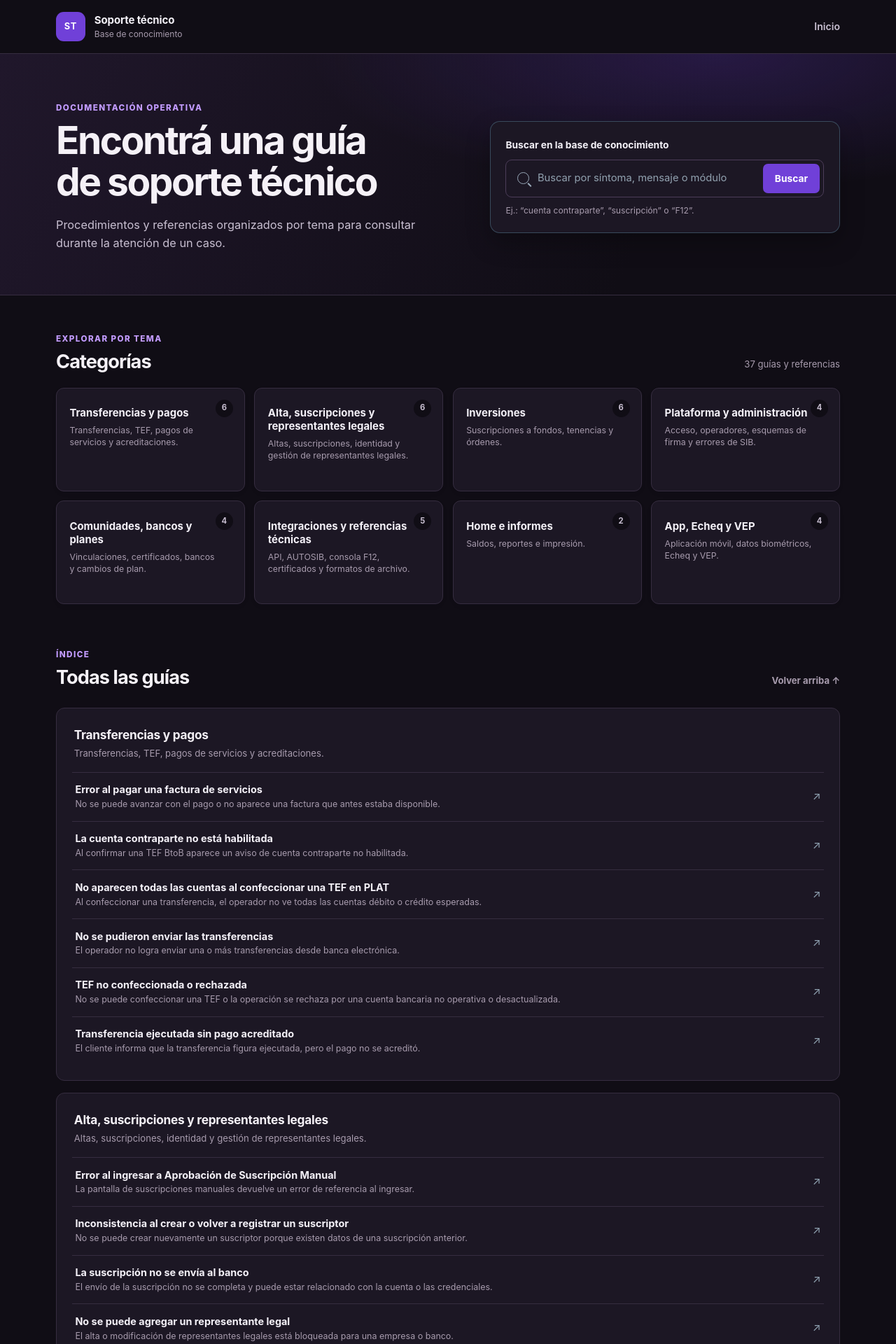
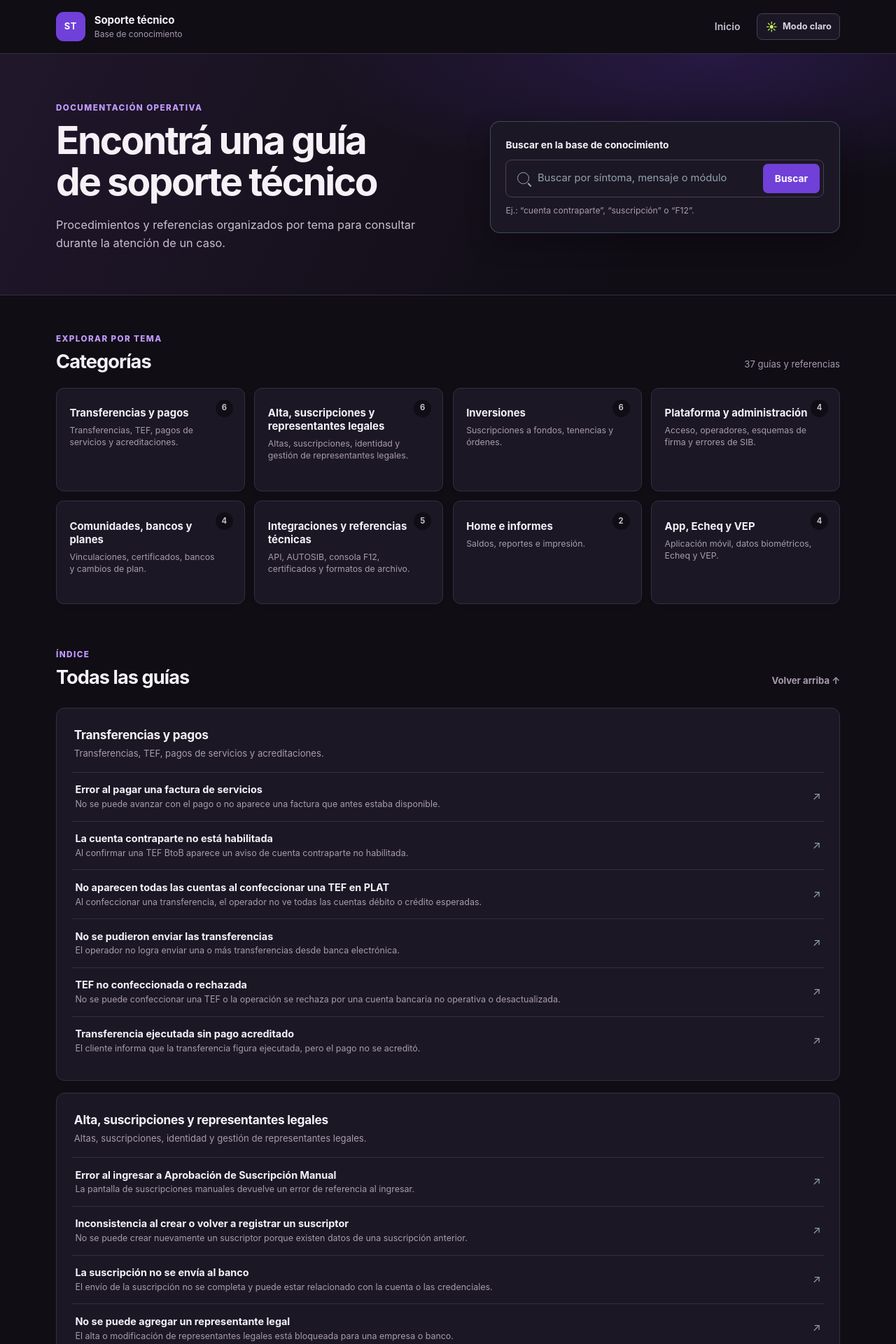
Before and after one commit to Franklizcano/kevin-web, a Jekyll site: the page built from index.html, in a window 1280 px wide. Shown: the top 1920 px of the page at 70% size. Built offline with Jekyll 4.4.1, drawn with Linux system fonts in a browser that asks for light colours.

Commit message:
Add light and dark theme toggle

```diff
--- a/_layouts/default.html
+++ b/_layouts/default.html
@@ -4,8 +4,18 @@
     <meta charset="utf-8">
     <meta name="viewport" content="width=device-width, initial-scale=1">
     <meta name="description" content="{{ page.summary | default: site.description | escape }}">
-    <meta name="theme-color" content="#f4f6f8">
+    <meta name="theme-color" content="#100d15">
     <title>{% if page.title %}{{ page.title | escape }} · {% endif %}{{ site.title | escape }}</title>
+    <script>
+      try {
+        const savedTheme = localStorage.getItem("support-theme");
+        if (savedTheme === "light" || savedTheme === "dark") {
+          document.documentElement.dataset.theme = savedTheme;
+        }
+      } catch (error) {
+        document.documentElement.dataset.theme = "dark";
+      }
+    </script>
     <link rel="stylesheet" href="{{ '/assets/css/site.css' | relative_url }}">
     <link rel="icon" href="{{ '/favicon.svg' | relative_url }}" type="image/svg+xml">
   </head>
@@ -25,6 +35,10 @@
           {% if page.layout == 'article' %}
             <a class="nav-back" href="{{ '/' | relative_url }}#categorias">Categorías</a>
           {% endif %}
+          <button class="theme-toggle" id="theme-toggle" type="button" aria-pressed="false">
+            <span class="theme-toggle-icon" aria-hidden="true">☀</span>
+            <span class="theme-toggle-label">Modo claro</span>
+          </button>
         </nav>
       </div>
     </header>
@@ -39,5 +53,6 @@
         <span>Guías y referencias de consulta</span>
       </div>
     </footer>
+    <script src="{{ '/assets/js/theme.js' | relative_url }}" defer></script>
   </body>
 </html>
--- a/assets/css/site.css
+++ b/assets/css/site.css
@@ -21,6 +21,25 @@
 }
 
 * { box-sizing: border-box; }
+
+:root[data-theme="light"] {
+  color-scheme: light;
+  --ink: #261d2e;
+  --ink-soft: #42384b;
+  --muted: #766c80;
+  --muted-dark: #5d5268;
+  --line: #e4ddec;
+  --line-strong: #cfc3dc;
+  --paper: #ffffff;
+  --canvas: #f7f4fa;
+  --canvas-soft: #eee8f5;
+  --navy: #261d2e;
+  --navy-fill: #7040d8;
+  --blue: #7040b6;
+  --blue-soft: #f1ebf8;
+  --lime: #4b6e00;
+  --shadow: 0 14px 34px rgba(38, 29, 46, .09);
+}
 
 html {
   scroll-behavior: smooth;
@@ -58,7 +77,7 @@ a:focus-visible, button:focus-visible, input:focus-visible {
   position: relative;
   z-index: 5;
   border-bottom: 1px solid var(--line);
-  background: rgba(16, 13, 21, .96);
+  background: var(--canvas);
 }
 .site-header-inner, .site-footer-inner {
   width: min(1120px, calc(100% - 3rem));
@@ -96,12 +115,36 @@ a:focus-visible, button:focus-visible, input:focus-visible {
   font-weight: 600;
 }
 .header-nav a:hover { color: var(--blue); }
+.theme-toggle {
+  display: inline-flex;
+  align-items: center;
+  justify-content: center;
+  gap: .45rem;
+  min-height: 38px;
+  padding: .4rem .7rem;
+  border: 1px solid var(--line-strong);
+  border-radius: 8px;
+  color: var(--ink-soft);
+  background: var(--paper);
+  font: inherit;
+  font-size: .8rem;
+  font-weight: 650;
+  white-space: nowrap;
+  cursor: pointer;
+}
+.theme-toggle:hover { border-color: var(--blue); color: var(--blue); }
+.theme-toggle-icon { color: var(--lime); font-size: 1rem; line-height: 1; }
 
 .hero {
   background:
     radial-gradient(ellipse at 80% 0%, rgba(112, 64, 216, .24), transparent 40%),
     linear-gradient(115deg, #20172b 0%, #100d15 72%);
   border-bottom: 1px solid var(--line);
+}
+:root[data-theme="light"] .hero {
+  background:
+    radial-gradient(ellipse at 82% 0%, rgba(112, 64, 216, .12), transparent 42%),
+    linear-gradient(115deg, #f1eafa 0%, #faf8fc 72%);
 }
 .hero-inner {
   width: min(1120px, calc(100% - 3rem));
@@ -398,72 +441,6 @@ a:focus-visible, button:focus-visible, input:focus-visible {
 .article-content h3 { margin: 1.35rem 0 .5rem; color: var(--ink); font-size: 1rem; }
 .article-content p, .article-content li { color: var(--ink-soft); font-size: .94rem; }
 .article-content p { margin: .6rem 0; }
-.article-content ul, .article-content ol { padding-left: 1.35rem; }
-.article-content li { padding-left: .2rem; margin: .42rem 0; }
-.article-content li::marker { color: var(--lime); }
-.article-content a { text-decoration: underline; text-decoration-color: #8c68c8; text-underline-offset: 3px; }
-.article-content blockquote {
-  margin: 1rem 0;
-  padding: .65rem 1rem;
-  border-left: 3px solid var(--lime);
-  border-radius: 0 7px 7px 0;
-  background: var(--blue-soft);
-  color: var(--muted-dark);
-}
-.related-articles {
-  margin-top: 2rem;
-  padding: 1rem 1.1rem;
-  border: 1px solid var(--line);
-  border-radius: 10px;
-  background: var(--canvas-soft);
-}
-.related-articles h2 { margin: 0 0 .55rem; color: var(--navy); font-size: .9rem; }
-.related-articles ul { display: grid; grid-template-columns: repeat(2, minmax(0, 1fr)); gap: .3rem 1rem; margin: 0; padding: 0; list-style: none; }
-.related-articles li a { font-size: .82rem; }
-.back-link { display: inline-block; margin-top: 1.4rem; font-size: .84rem; font-weight: 650; }
-
-.site-footer { border-top: 1px solid var(--line); background: #17111d; }
-.site-footer-inner { min-height: 64px; gap: 1rem; color: var(--muted); font-size: .75rem; }
-
-@media (max-width: 900px) {
-  .hero-inner { grid-template-columns: 1fr; gap: 2rem; padding-top: 3.2rem; }
-  .search-form { max-width: 680px; }
-  .category-grid { grid-template-columns: repeat(2, minmax(0, 1fr)); }
-}
-
-@media (max-width: 580px) {
-  .site-header-inner, .site-footer-inner, .hero-inner, .content-width, .article-shell {
-    width: min(100% - 1.5rem, 1120px);
-  }
-  .site-header-inner { min-height: 66px; }
-  .brand-mark { width: 37px; height: 37px; border-radius: 9px; }
-  .header-nav { gap: .75rem; }
-  .header-nav a { font-size: .78rem; }
-  .hero-inner { gap: 1.55rem; padding: 2.7rem 0 2.5rem; }
-  .hero h1 { font-size: 2.25rem; }
-  .hero-description { font-size: .92rem; }
-  .search-form { padding: 1rem; }
-  .search-control { gap: .45rem; padding-left: .7rem; }
-  .search-control input { font-size: .82rem; }
-  .search-control button { padding: 0 .72rem; font-size: .78rem; }
-  .category-section { padding-top: 2.5rem; }
-  .category-grid { grid-template-columns: 1fr; gap: .65rem; }
-  .category-card { min-height: 0; padding: .9rem 1rem; }
-  .category-card-copy { margin-top: .35rem; }
-  .directory-section { padding-top: 3rem; }
-  .directory-category { padding: .95rem; }
-  .directory-category-heading h3 { font-size: .98rem; }
-  .article-list a { align-items: flex-start; }
-  .article-link-copy strong { font-size: .85rem; }
-  .section-heading h2 { font-size: 1.45rem; }
-  .directory-actions { align-items: flex-end; flex-direction: column; gap: .35rem; }
-  .article-page { padding: 1.25rem; }
-  .related-articles ul { grid-template-columns: 1fr; }
-  .site-footer-inner { align-items: flex-start; justify-content: center; flex-direction: column; gap: .1rem; padding: .8rem 0; }
-}
-
-
-
 .article-content img {
   display: block;
   max-width: 100%;
@@ -489,3 +466,68 @@ a:focus-visible, button:focus-visible, input:focus-visible {
   vertical-align: top;
 }
 .article-content th { color: var(--ink); background: rgba(255,255,255,.04); }
+.article-content ul, .article-content ol { padding-left: 1.35rem; }
+.article-content li { padding-left: .2rem; margin: .42rem 0; }
+.article-content li::marker { color: var(--lime); }
+.article-content a { text-decoration: underline; text-decoration-color: #8c68c8; text-underline-offset: 3px; }
+.article-content blockquote {
+  margin: 1rem 0;
+  padding: .65rem 1rem;
+  border-left: 3px solid var(--lime);
+  border-radius: 0 7px 7px 0;
+  background: var(--blue-soft);
+  color: var(--muted-dark);
+}
+.related-articles {
+  margin-top: 2rem;
+  padding: 1rem 1.1rem;
+  border: 1px solid var(--line);
+  border-radius: 10px;
+  background: var(--canvas-soft);
+}
+.related-articles h2 { margin: 0 0 .55rem; color: var(--navy); font-size: .9rem; }
+.related-articles ul { display: grid; grid-template-columns: repeat(2, minmax(0, 1fr)); gap: .3rem 1rem; margin: 0; padding: 0; list-style: none; }
+.related-articles li a { font-size: .82rem; }
+.back-link { display: inline-block; margin-top: 1.4rem; font-size: .84rem; font-weight: 650; }
+
+.site-footer { border-top: 1px solid var(--line); background: var(--paper); }
+.site-footer-inner { min-height: 64px; gap: 1rem; color: var(--muted); font-size: .75rem; }
+
+@media (max-width: 900px) {
+  .hero-inner { grid-template-columns: 1fr; gap: 2rem; padding-top: 3.2rem; }
+  .search-form { max-width: 680px; }
+  .category-grid { grid-template-columns: repeat(2, minmax(0, 1fr)); }
+}
+
+@media (max-width: 580px) {
+  .site-header-inner, .site-footer-inner, .hero-inner, .content-width, .article-shell {
+    width: min(100% - 1.5rem, 1120px);
+  }
+  .site-header-inner { min-height: 66px; }
+  .brand-mark { width: 37px; height: 37px; border-radius: 9px; }
+  .header-nav { gap: .75rem; }
+  .header-nav a { font-size: .78rem; }
+  .theme-toggle { width: 36px; min-width: 36px; padding: .4rem; }
+  .theme-toggle-label { display: none; }
+  .hero-inner { gap: 1.55rem; padding: 2.7rem 0 2.5rem; }
+  .hero h1 { font-size: 2.25rem; }
+  .hero-description { font-size: .92rem; }
+  .search-form { padding: 1rem; }
+  .search-control { gap: .45rem; padding-left: .7rem; }
+  .search-control input { font-size: .82rem; }
+  .search-control button { padding: 0 .72rem; font-size: .78rem; }
+  .category-section { padding-top: 2.5rem; }
+  .category-grid { grid-template-columns: 1fr; gap: .65rem; }
+  .category-card { min-height: 0; padding: .9rem 1rem; }
+  .category-card-copy { margin-top: .35rem; }
+  .directory-section { padding-top: 3rem; }
+  .directory-category { padding: .95rem; }
+  .directory-category-heading h3 { font-size: .98rem; }
+  .article-list a { align-items: flex-start; }
+  .article-link-copy strong { font-size: .85rem; }
+  .section-heading h2 { font-size: 1.45rem; }
+  .directory-actions { align-items: flex-end; flex-direction: column; gap: .35rem; }
+  .article-page { padding: 1.25rem; }
+  .related-articles ul { grid-template-columns: 1fr; }
+  .site-footer-inner { align-items: flex-start; justify-content: center; flex-direction: column; gap: .1rem; padding: .8rem 0; }
+}
--- /dev/null
+++ b/assets/js/theme.js
@@ -0,0 +1,31 @@
+(() => {
+  const root = document.documentElement;
+  const toggle = document.querySelector("#theme-toggle");
+  const themeColor = document.querySelector('meta[name="theme-color"]');
+
+  if (!toggle) return;
+
+  const applyTheme = (theme, persist = false) => {
+    const selected = theme === "light" ? "light" : "dark";
+    root.dataset.theme = selected;
+    const light = selected === "light";
+    toggle.setAttribute("aria-pressed", String(light));
+    toggle.setAttribute("aria-label", light ? "Cambiar a modo oscuro" : "Cambiar a modo claro");
+    toggle.querySelector(".theme-toggle-icon").textContent = light ? "☾" : "☀";
+    toggle.querySelector(".theme-toggle-label").textContent = light ? "Modo oscuro" : "Modo claro";
+    if (themeColor) themeColor.content = light ? "#f7f4fa" : "#100d15";
+
+    if (persist) {
+      try {
+        localStorage.setItem("support-theme", selected);
+      } catch (error) {
+        // Keep the selected mode for this visit if browser storage is unavailable.
+      }
+    }
+  };
+
+  applyTheme(root.dataset.theme || "dark");
+  toggle.addEventListener("click", () => {
+    applyTheme(root.dataset.theme === "dark" ? "light" : "dark", true);
+  });
+})();
```
